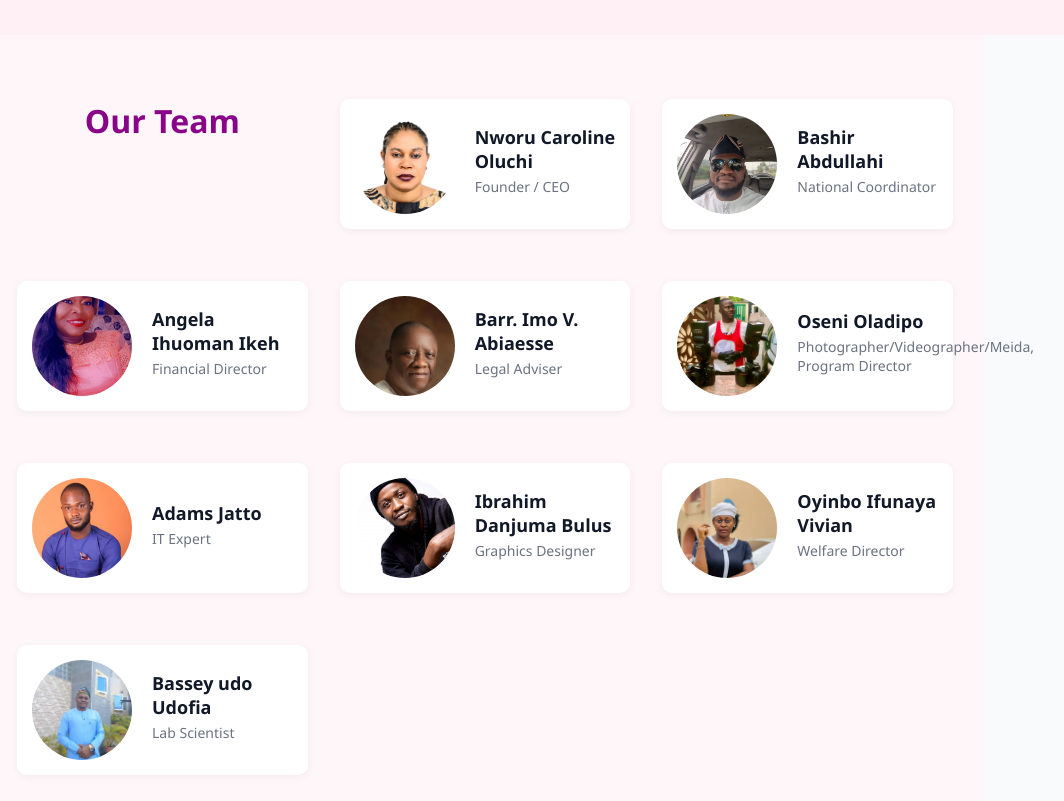
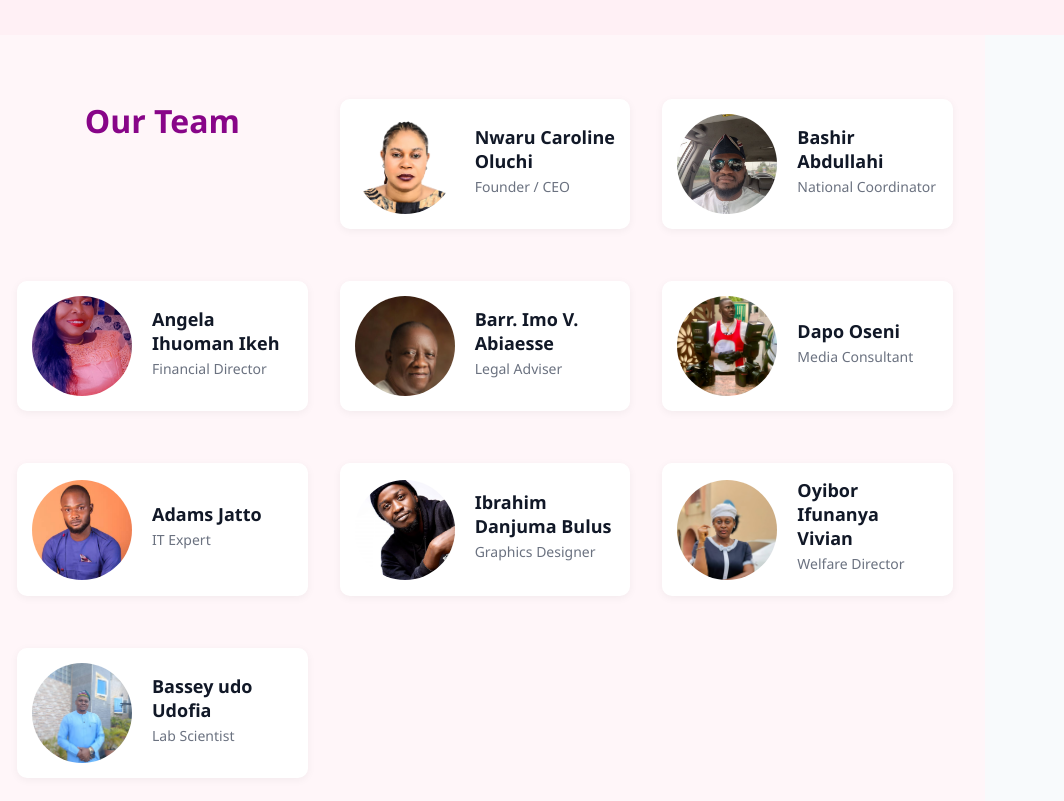
Before and after one commit to TeAms1508/Women-Aid-Empowerment, a plain HTML site: page index.html in a window 1280 px wide. Shown: the part 4320-5121 px from the top of the page, without its empty margins (155-1219 px from the left). Drawn offline with nearby package versions, Linux system fonts and the light colour scheme.

Commit message:
Update index.html

```diff
--- a/index.html
+++ b/index.html
@@ -169,7 +169,7 @@
         <img src="./TEAMS/44.png" alt="Nworu Caroline Oluchi">
       </div>
       <div class="member-info">
-        <h3>Nworu Caroline Oluchi</h3>
+        <h3>Nwaru Caroline Oluchi</h3>
         <p>Founder / CEO</p>
 
       </div>
@@ -215,8 +215,8 @@
         <img src="./TEAMS/photography.jpeg" alt="Barr. Imo V. Abiaesse">
       </div>
       <div class="member-info">
-        <h3>Oseni Oladipo</h3>
-        <p>Photographer/Videographer/Meida, Program Director</p>
+        <h3>Dapo Oseni</h3>
+        <p>Media Consultant</p>
 
       </div>
     </div>
@@ -249,7 +249,7 @@
         <img src="./TEAMS/welfare.jpeg" alt="Barr. Imo V. Abiaesse">
       </div>
       <div class="member-info">
-        <h3>Oyinbo Ifunaya Vivian</h3>
+        <h3>Oyibor Ifunanya Vivian</h3>
         <p>Welfare Director</p>
 
       </div>
@@ -385,4 +385,5 @@
   });
 </script>
 </body>
+
 </html>
```
